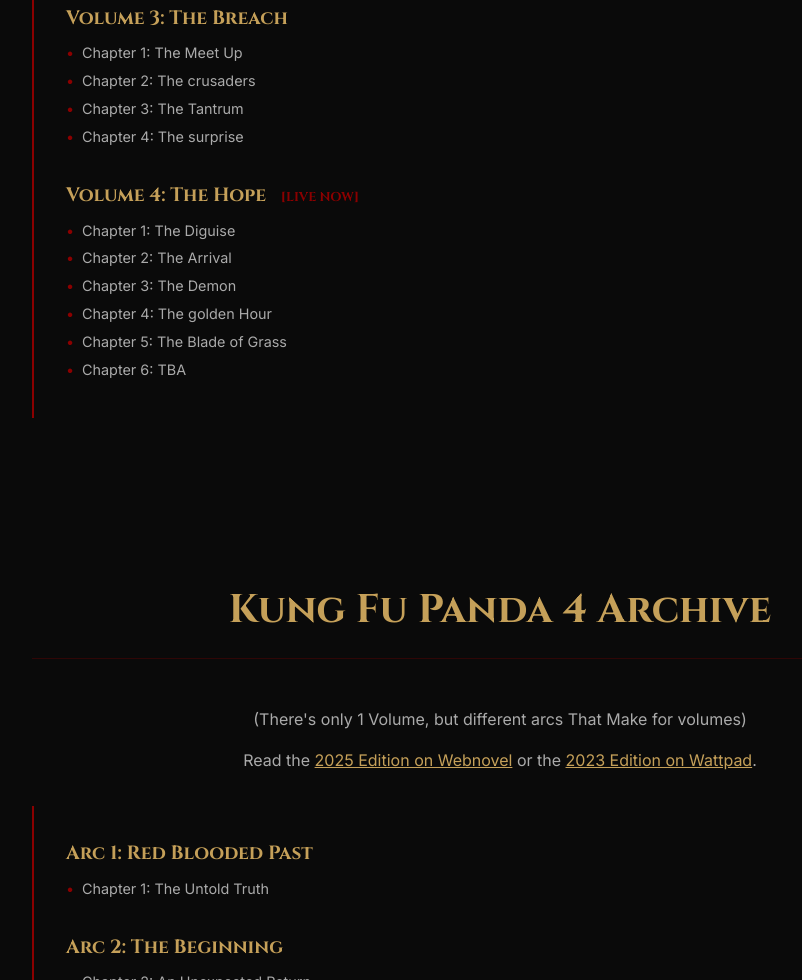
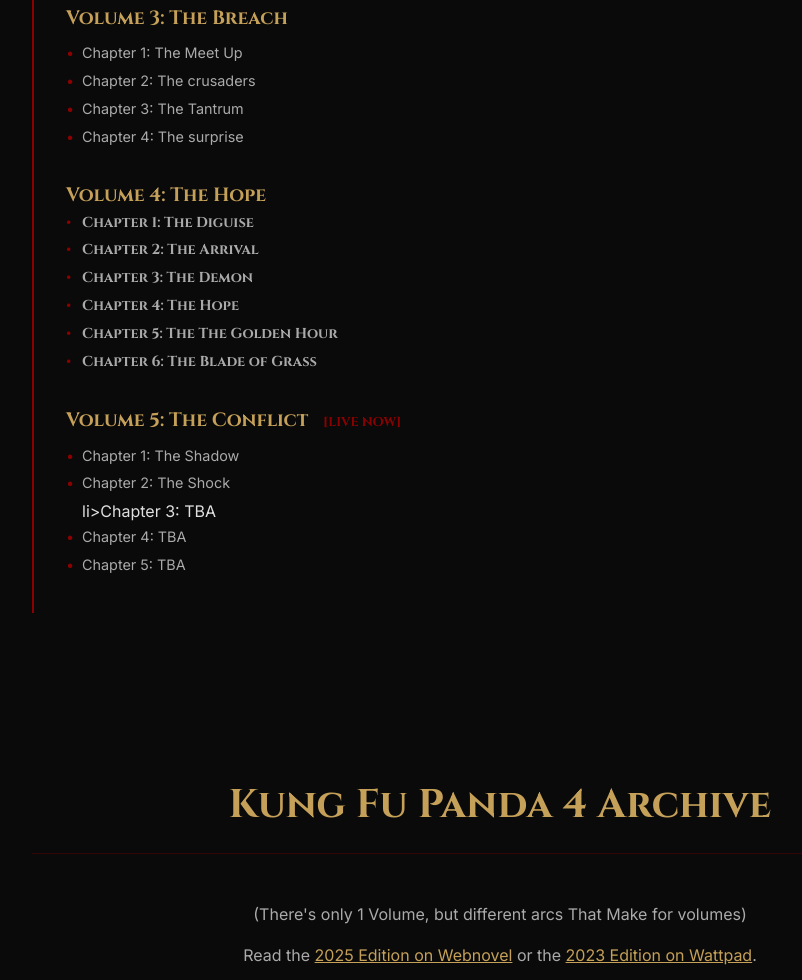
Before and after one commit to strawberryork-svg/strawberryork-svg.github.io, a plain HTML site: page index.html in a window 1280 px wide. Shown: the part 2070-3050 px from the top of the page, without its empty margins (140-942 px from the left). Drawn offline with Linux system fonts and the light colour scheme.

Commit message:
Update index.html

```diff
--- a/index.html
+++ b/index.html
@@ -458,16 +458,28 @@
             </div>
 
             <div class="volume-item">
-                <h4>Volume 4: The Hope <span style="font-size: 0.8rem; color: var(--accent-red); margin-left: 10px;">[LIVE NOW]</span></h4>
+                <h4>Volume 4: The Hope
                 <ul class="chapter-list">
                     <li>Chapter 1: The Diguise</li>
                     <li>Chapter 2: The Arrival</li>
                     <li>Chapter 3: The Demon</li>
-                    <li>Chapter 4: The golden Hour</li>
-                    <li>Chapter 5: The Blade of Grass</li>
-                    <li>Chapter 6: TBA</li>
+                    <li>Chapter 4: The Hope</li>
+                    <li>Chapter 5: The The Golden Hour </li>
+                    <li>Chapter 6: The Blade of Grass </li>
                 </ul>
             </div>
+
+       <div class="volume-item">
+    <h4>Volume 5: The Conflict <span style="font-size: 0.8rem; color: var(--accent-red); margin-left: 10px;">[LIVE NOW]</span></h4>
+    <ul class="chapter-list">
+        <li>Chapter 1: The Shadow</li>
+        <li>Chapter 2: The Shock</li>
+        li>Chapter 3: TBA</li>
+        <li>Chapter 4: TBA</li>
+        <li>Chapter 5: TBA</li>
+    </ul>
+</div>
+
         </div>
     </section>
 
```
